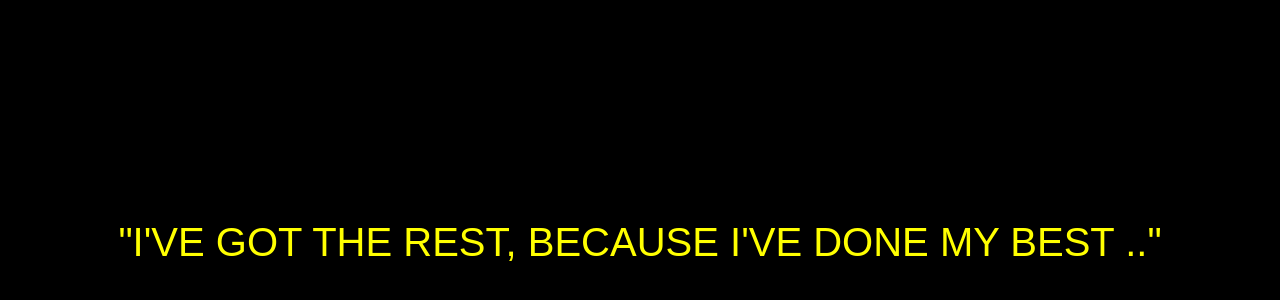
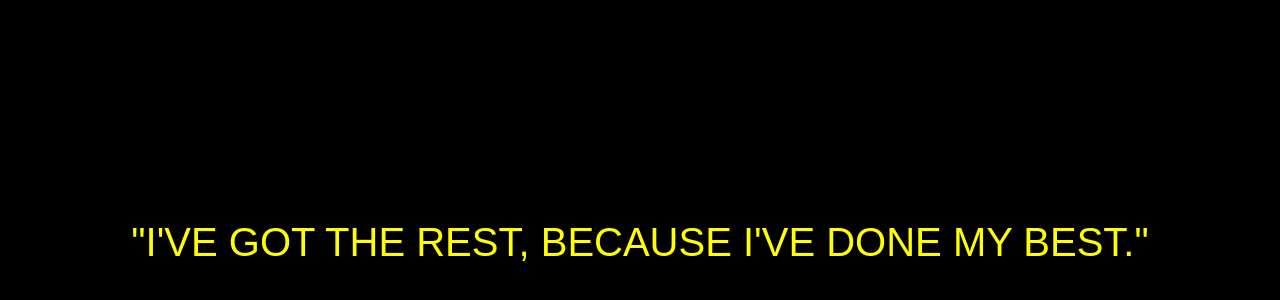
Before and after one commit to rhohim/Restful-API-CompanySEA-v2, a website: page public/page.html in a window 1280 px wide. Shown: the part 158-458 px from the top of the page. Drawn offline with Linux system fonts and the light colour scheme.

Commit message:
update history overview

```diff
--- a/public/page.html
+++ b/public/page.html
@@ -29,7 +29,7 @@
 </head>
 <body>
     <div class="quote">
-        "I've got the rest, because I've done my best .."
+        "I've got the rest, because I've done my best."
     </div>
 </body>
 </html>
```
